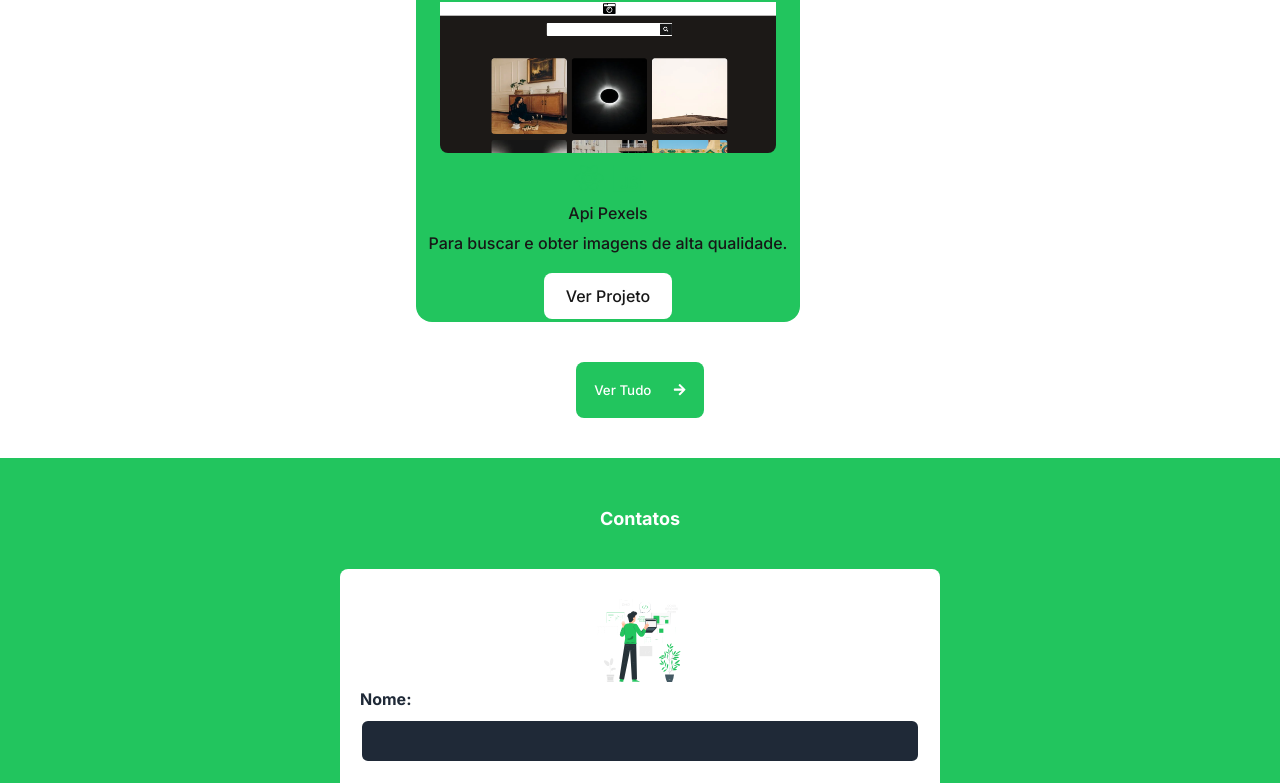
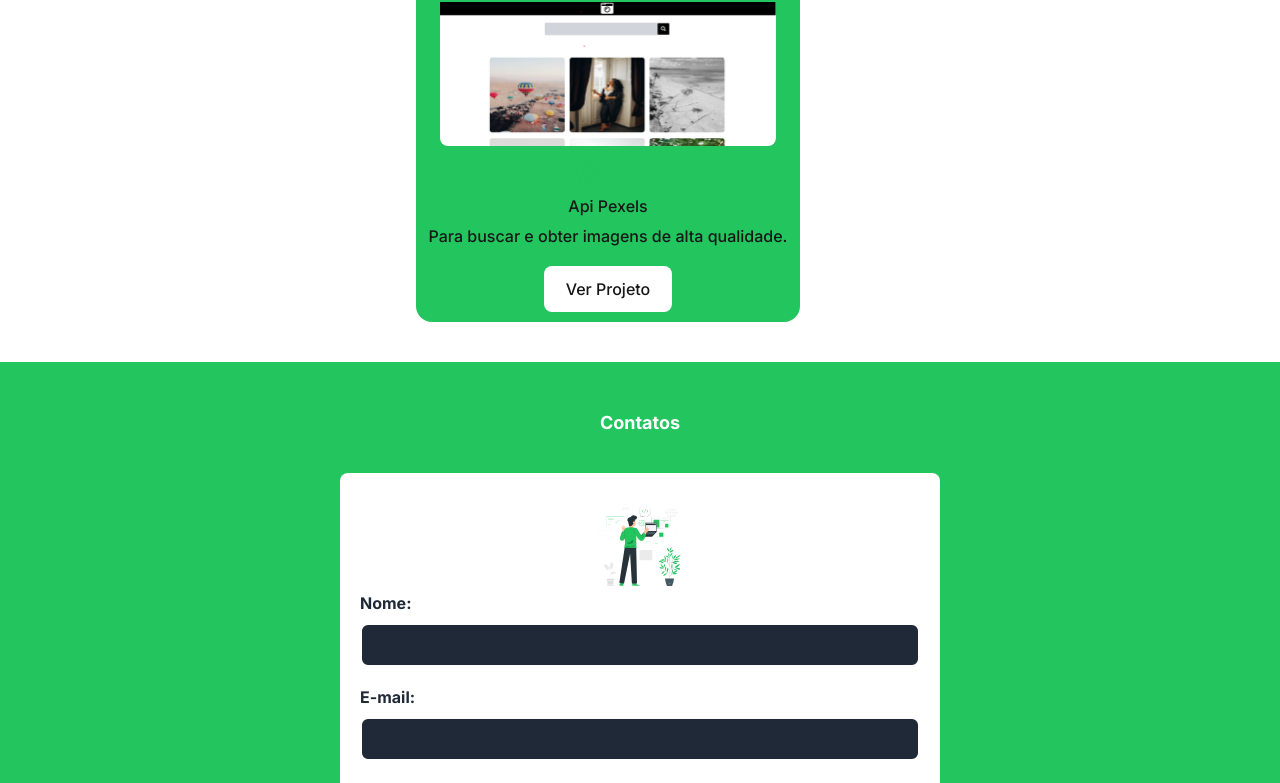
Before and after one commit to ramoncodevale/portfolio, a React (Vite) app: page / in a window 1280 px wide. Shown: the part 1275-2058 px from the top of the page. Built offline with nearby package versions, Linux system fonts and the light colour scheme.

Commit message:
update photo project

```diff
--- a/src/components/projects/projects.jsx
+++ b/src/components/projects/projects.jsx
@@ -24,14 +24,6 @@ export function Projects() {
       />
 
     ))}
-
-      <div className="button-project">
-        <button className='btn-project'>
-          <a href="#" >Ver Tudo
-          </a>
-          <FaArrowRight className='icon-arrow' />
-        </button>
-      </div>
     </section>
   )
 }
--- a/src/constants/image.js
+++ b/src/constants/image.js
@@ -1,4 +1,4 @@
-import Projeto1 from '../assets/img-photo.png';
+import Projeto1 from '../assets/pexels-photo.png';
 import { FaReact } from 'react-icons/fa';
 import { IoLogoJavascript } from 'react-icons/io5';
 
```
Also changed, not shown: src/assets/pexels-photo.png (added).
